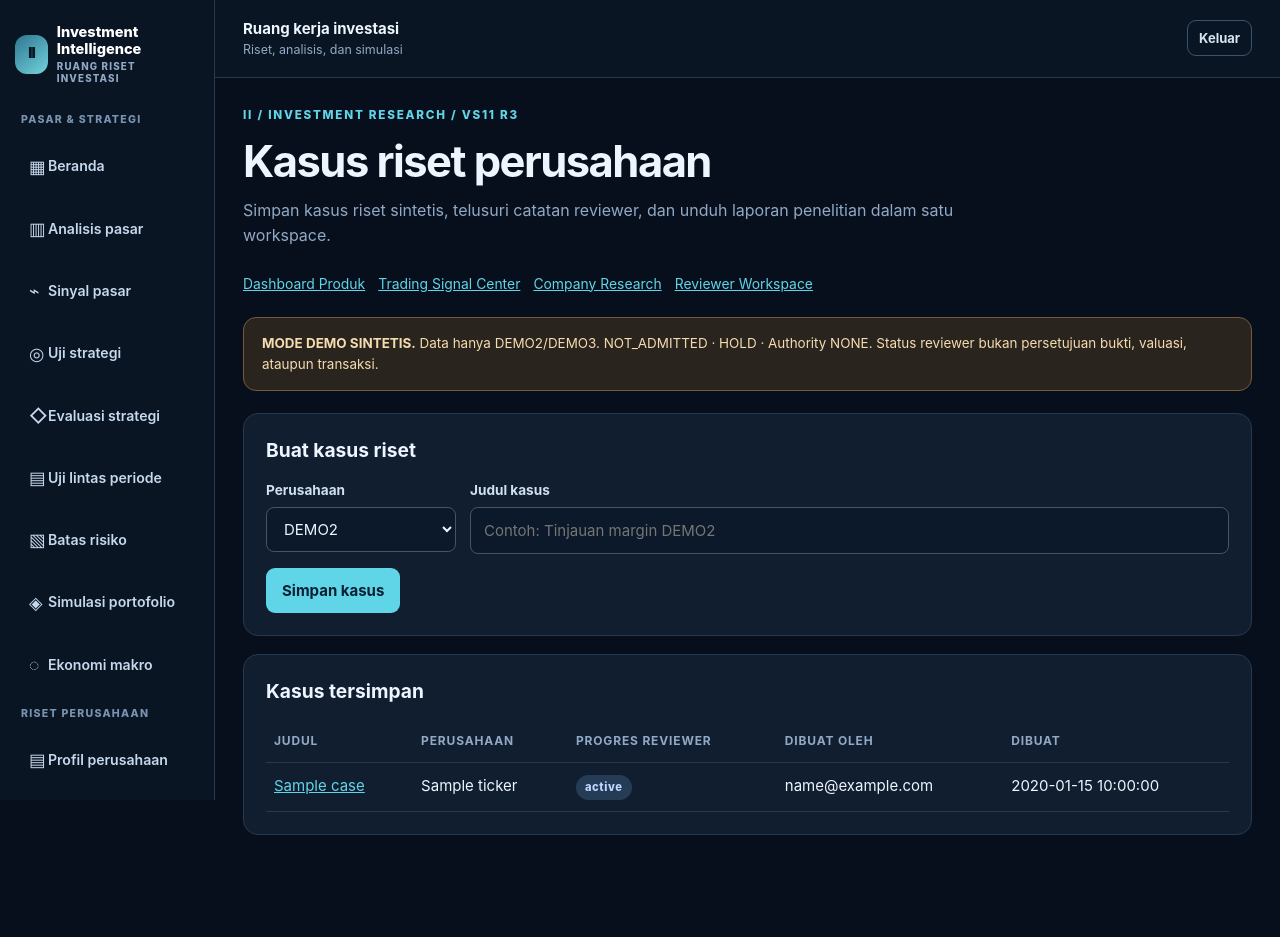
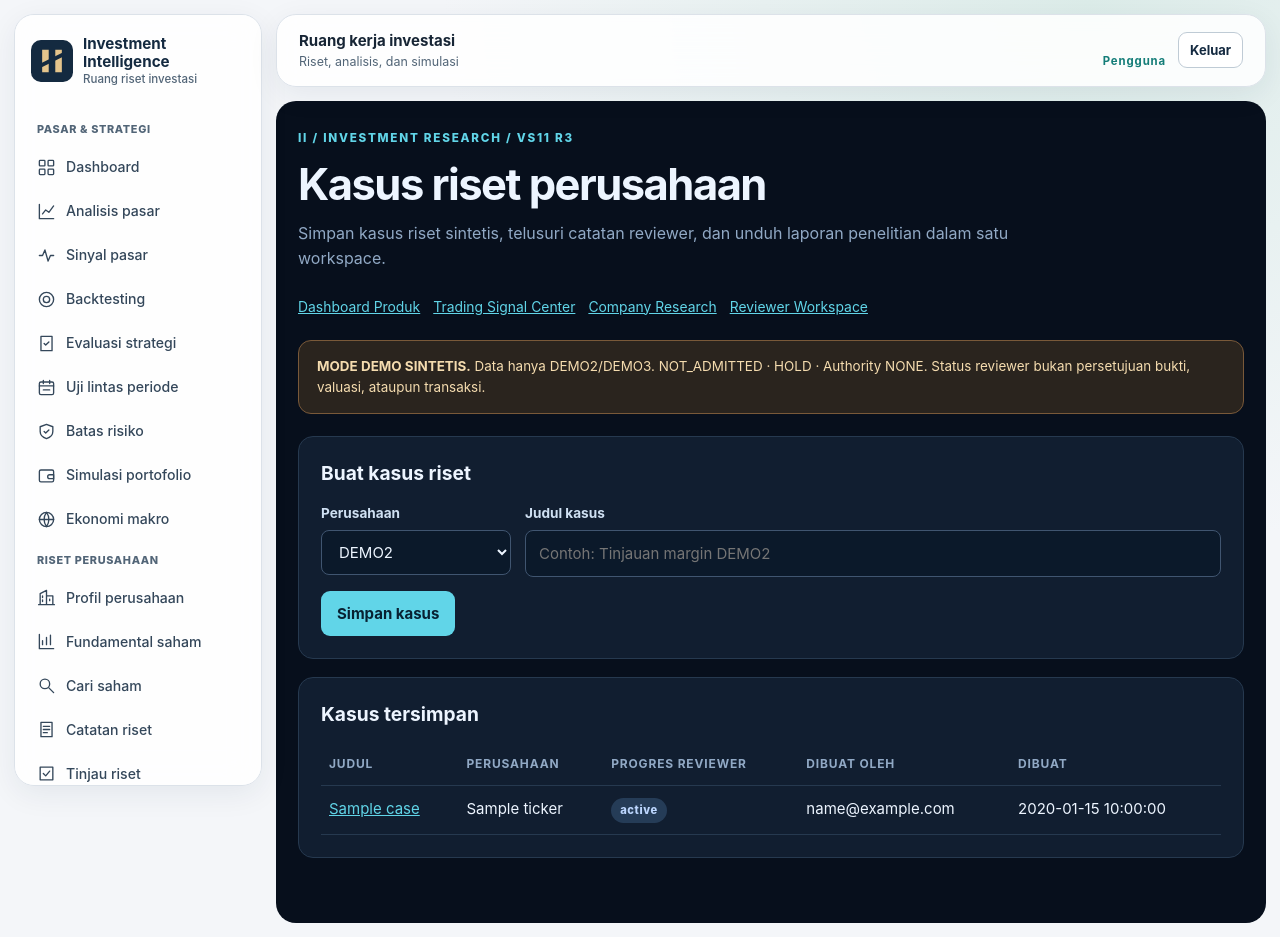
Before and after one commit to fajarnurmanto-source/investment-intelligence, a Laravel app: template laravel_app/resources/views/ii/cases.blade.php in a window 1280 px wide. Before the commit the page ends 835 px from the top, so only its background shows below. Run offline with Laravel 12, Linux system fonts and the light colour scheme; the template is opened without the code that fills it: most values are stand-ins (such as "Sample title", 1, 10 or a date in 2020); data that the repository does not hold is empty.

Commit message:
PXT02: wire local brand, favicon, SVG icons and institutional shell into shared layout

```diff
--- a/laravel_app/resources/views/ii/layout.blade.php
+++ b/laravel_app/resources/views/ii/layout.blade.php
@@ -4,7 +4,8 @@
     <meta charset="utf-8">
     <meta name="viewport" content="width=device-width,initial-scale=1">
     <meta name="robots" content="noindex,nofollow,noarchive">
-    <meta name="theme-color" content="#0a1524">
+    <meta name="theme-color" content="#f4f6f9">
+    <link rel="icon" type="image/svg+xml" href="{{ asset('ii/brand.svg') }}">
     <title>@yield('title','Investment Intelligence') · II</title>
     <style>
         :root{color-scheme:dark;--bg:#070f1c;--panel:#111e30;--surface:#15253b;--text:#edf5ff;--muted:#91a9c5;--line:#26394f;--cyan:#61d5e8;--green:#97e4bf;--amber:#fac77a;--red:#fca5a5}
@@ -43,39 +44,40 @@
         @media(max-width:980px){.shell{display:block}.sidebar{height:auto;position:static;padding:13px 16px;border-right:0;border-bottom:1px solid var(--line)}.logo{margin:0 0 11px}.group,.menu .disabled{display:none}.menu{display:flex;overflow-x:auto;gap:5px;scrollbar-color:#4d8ca0 #0a1524}.menu a{white-space:nowrap;font-size:.8rem;padding:9px}.top{padding:15px 20px}.content{padding:26px 20px 70px}.grid{grid-template-columns:1fr}}
         @media(max-width:540px){.top{flex-wrap:wrap;align-items:flex-start}.top .idbox{width:100%;justify-content:space-between}.content{padding:24px 14px 60px}.panel{padding:17px}.boundary{padding:12px 14px}.menu{margin:0 -6px}.logo{font-size:.93rem}}
     </style>
+    <link rel="stylesheet" href="{{ asset('ii/institutional.css') }}">
     @stack('styles')
 </head>
-<body>
+<body class="ii-institutional @yield('surface', 'ii-legacy-content')">
 <a class="skip-link" href="#ii-main">Lewati navigasi ke konten utama</a>
 <div class="shell">
     <aside class="sidebar">
-        <a class="logo" href="{{ route('ii.dashboard') }}"><span class="mark">II</span><span>Investment Intelligence<small>Ruang riset investasi</small></span></a>
+        <a class="logo" href="{{ route('ii.dashboard') }}"><img src="{{ asset('ii/brand.svg') }}" width="42" height="42" alt=""><span>Investment Intelligence<small>Ruang riset investasi</small></span></a>
         <nav class="menu" aria-label="Navigasi utama">
             <div class="group">Pasar & strategi</div>
-            <a href="{{ route('ii.dashboard') }}" @class(['active'=>request()->routeIs('ii.dashboard')])><span class="glyph">▦</span> Beranda</a>
-            <a href="{{ route('ii.market-intelligence.index') }}" @class(['active'=>request()->routeIs('ii.market-intelligence.*')])><span class="glyph">▥</span> Analisis pasar</a>
-            <a href="{{ route('ii.signals.index') }}" @class(['active'=>request()->routeIs('ii.signals.*')])><span class="glyph">⌁</span> Sinyal pasar</a>
-            <a href="{{ route('ii.strategy.index') }}" @class(['active'=>request()->routeIs('ii.strategy.index')])><span class="glyph">◎</span> Uji strategi</a>
-            <a href="{{ route('ii.strategy.validate') }}" @class(['active'=>request()->routeIs('ii.strategy.validate')])><span class="glyph">◇</span> Evaluasi strategi</a>
-            <a href="{{ route('ii.strategy.rolling') }}" @class(['active'=>request()->routeIs('ii.strategy.rolling')])><span class="glyph">▤</span> Uji lintas periode</a>
-            <a href="{{ route('ii.risk-budget.index') }}" @class(['active'=>request()->routeIs('ii.risk-budget.*')])><span class="glyph">▧</span> Batas risiko</a>
-            <a href="{{ route('ii.portfolio.index') }}" @class(['active'=>request()->routeIs('ii.portfolio.*')])><span class="glyph">◈</span> Simulasi portofolio</a>
-            <a href="{{ route('ii.macro.index') }}" @class(['active'=>request()->routeIs('ii.macro.*')])><span class="glyph">◌</span> Ekonomi makro</a>
+            <a href="{{ route('ii.dashboard') }}" @class(['active'=>request()->routeIs('ii.dashboard')])><svg class="nav-icon" viewBox="0 0 24 24" aria-hidden="true" focusable="false"><rect x="3" y="3" width="7" height="7" rx="1"/><rect x="14" y="3" width="7" height="7" rx="1"/><rect x="3" y="14" width="7" height="7" rx="1"/><rect x="14" y="14" width="7" height="7" rx="1"/></svg> Dashboard</a>
+            <a href="{{ route('ii.market-intelligence.index') }}" @class(['active'=>request()->routeIs('ii.market-intelligence.*')])><svg class="nav-icon" viewBox="0 0 24 24" aria-hidden="true" focusable="false"><path d="M3 3v18h18M7 15l4-5 4 3 6-8"/></svg> Analisis pasar</a>
+            <a href="{{ route('ii.signals.index') }}" @class(['active'=>request()->routeIs('ii.signals.*')])><svg class="nav-icon" viewBox="0 0 24 24" aria-hidden="true" focusable="false"><path d="M3 12h4l3-7 4 14 3-7h4"/></svg> Sinyal pasar</a>
+            <a href="{{ route('ii.strategy.index') }}" @class(['active'=>request()->routeIs('ii.strategy.index')])><svg class="nav-icon" viewBox="0 0 24 24" aria-hidden="true" focusable="false"><circle cx="12" cy="12" r="9"/><circle cx="12" cy="12" r="4"/></svg> Backtesting</a>
+            <a href="{{ route('ii.strategy.validate') }}" @class(['active'=>request()->routeIs('ii.strategy.validate')])><svg class="nav-icon" viewBox="0 0 24 24" aria-hidden="true" focusable="false"><path d="M9 12l2 2 4-4M5 3h14v18H5z"/></svg> Evaluasi strategi</a>
+            <a href="{{ route('ii.strategy.rolling') }}" @class(['active'=>request()->routeIs('ii.strategy.rolling')])><svg class="nav-icon" viewBox="0 0 24 24" aria-hidden="true" focusable="false"><rect x="3" y="5" width="18" height="16" rx="2"/><path d="M3 10h18M8 3v4M16 3v4M8 15h8"/></svg> Uji lintas periode</a>
+            <a href="{{ route('ii.risk-budget.index') }}" @class(['active'=>request()->routeIs('ii.risk-budget.*')])><svg class="nav-icon" viewBox="0 0 24 24" aria-hidden="true" focusable="false"><path d="M12 3l8 3v6c0 5-5 8-8 9-3-1-8-4-8-9V6zM9 12l2 2 4-4"/></svg> Batas risiko</a>
+            <a href="{{ route('ii.portfolio.index') }}" @class(['active'=>request()->routeIs('ii.portfolio.*')])><svg class="nav-icon" viewBox="0 0 24 24" aria-hidden="true" focusable="false"><rect x="3" y="5" width="18" height="15" rx="2"/><path d="M16 11h5v5h-5a2.5 2.5 0 0 1 0-5z"/></svg> Simulasi portofolio</a>
+            <a href="{{ route('ii.macro.index') }}" @class(['active'=>request()->routeIs('ii.macro.*')])><svg class="nav-icon" viewBox="0 0 24 24" aria-hidden="true" focusable="false"><circle cx="12" cy="12" r="9"/><path d="M3 12h18M12 3a15 15 0 0 1 0 18M12 3a15 15 0 0 0 0 18"/></svg> Ekonomi makro</a>
             <div class="group">Riset perusahaan</div>
-            <a href="{{ route('ii.company') }}"><span class="glyph">▤</span> Profil perusahaan</a>
-            <a href="{{ route('ii.fundamentals.index') }}" @class(['active'=>request()->routeIs('ii.fundamentals.*')])><span class="glyph">▥</span> Fundamental saham</a>
-            <a href="{{ route('ii.screener.index') }}" @class(['active'=>request()->routeIs('ii.screener.*')])><span class="glyph">⌕</span> Seleksi saham</a>
-            <a href="{{ route('ii.cases.index') }}"><span class="glyph">▣</span> Catatan riset</a>
-            <a href="{{ route('ii.workspace') }}"><span class="glyph">◫</span> Tinjau riset</a>
+            <a href="{{ route('ii.company') }}"><svg class="nav-icon" viewBox="0 0 24 24" aria-hidden="true" focusable="false"><path d="M4 21V7l8-4v18M12 10h8v11M2 21h20M7 10v2M7 15v2M16 14v2"/></svg> Profil perusahaan</a>
+            <a href="{{ route('ii.fundamentals.index') }}" @class(['active'=>request()->routeIs('ii.fundamentals.*')])><svg class="nav-icon" viewBox="0 0 24 24" aria-hidden="true" focusable="false"><path d="M3 3v18h18M7 16v-5M12 16V7M17 16V4"/></svg> Fundamental saham</a>
+            <a href="{{ route('ii.screener.index') }}" @class(['active'=>request()->routeIs('ii.screener.*')])><svg class="nav-icon" viewBox="0 0 24 24" aria-hidden="true" focusable="false"><circle cx="10" cy="10" r="6"/><path d="m15 15 6 6"/></svg> Cari saham</a>
+            <a href="{{ route('ii.cases.index') }}"><svg class="nav-icon" viewBox="0 0 24 24" aria-hidden="true" focusable="false"><path d="M5 3h14v18H5zM8 8h8M8 12h8M8 16h5"/></svg> Catatan riset</a>
+            <a href="{{ route('ii.workspace') }}"><svg class="nav-icon" viewBox="0 0 24 24" aria-hidden="true" focusable="false"><path d="M4 4h16v16H4zM8 12l3 3 5-6"/></svg> Tinjau riset</a>
             <div class="group">Pengaturan data</div>
-            <a href="{{ route('ii.market-data.index') }}" @class(['active'=>request()->routeIs('ii.market-data.*')])><span class="glyph">▤</span> Kelola data pasar</a>
-            <a href="{{ route('ii.byok.index') }}" @class(['active'=>request()->routeIs('ii.byok.*')])><span class="glyph">◇</span> Sumber data</a>
+            <a href="{{ route('ii.market-data.index') }}" @class(['active'=>request()->routeIs('ii.market-data.*')])><svg class="nav-icon" viewBox="0 0 24 24" aria-hidden="true" focusable="false"><ellipse cx="12" cy="5" rx="8" ry="3"/><path d="M4 5v7c0 4 16 4 16 0V5M4 12v7c0 4 16 4 16 0v-7"/></svg> Kelola data pasar</a>
+            <a href="{{ route('ii.byok.index') }}" @class(['active'=>request()->routeIs('ii.byok.*')])><svg class="nav-icon" viewBox="0 0 24 24" aria-hidden="true" focusable="false"><path d="M10 13a5 5 0 0 0 7 0l3-3a5 5 0 0 0-7-7l-2 2M14 11a5 5 0 0 0-7 0l-3 3a5 5 0 0 0 7 7l2-2"/></svg> Sumber data</a>
         </nav>
     </aside>
     <div class="main">
         <header class="top">
             <div><div style="font-weight:730">Ruang kerja investasi</div><div class="subtle">Riset, analisis, dan simulasi</div></div>
-            <div class="idbox"><span>{{ auth()->user()->email }}<br><strong>{{ strtoupper(auth()->user()->ii_research_role) }}</strong></span>
+            <div class="idbox"><span>{{ auth()->user()->email }}<br><strong>{{ ['analyst'=>'Analis','reviewer'=>'Peninjau','admin'=>'Administrator'][auth()->user()->ii_research_role] ?? 'Pengguna' }}</strong></span>
                 <form method="POST" action="{{ route('ii.logout') }}">@csrf<button type="submit" class="quiet">Keluar</button></form>
             </div>
         </header>
```
